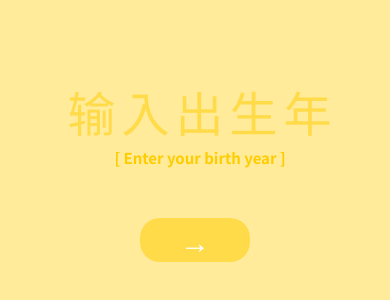
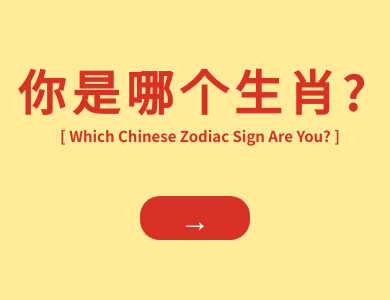
Before and after one commit to skinsshark/cny2020, a React (Create React App) app: page /start in a window 390 px wide. Shown: the part 198-498 px from the top of the page. Built offline with nearby package versions, Linux system fonts and the light colour scheme; a web font is replaced by a local one.

Commit message:
add splash screen

```diff
--- a/src/App.js
+++ b/src/App.js
@@ -1,6 +1,7 @@
 import React from 'react';
 import {useState} from 'react';
 import { MemoryRouter, Route } from 'react-router';
+import Main from './Main';
 import Year from './Year';
 import MonthDay from './MonthDay';
 import Result from './Result';
@@ -30,6 +31,10 @@ function App() {
       <Route
         exact
         path="/"
+        render={() => <Main />}
+      />
+      <Route
+        path="/start"
         render={() => <Year year={year} setYear={setYear} />}
       />
       <Route
--- /dev/null
+++ b/src/Main.css
@@ -0,0 +1,31 @@
+h1, footer a {
+  color: #d93125;
+}
+
+h1 {
+  margin: 0;
+  font-size: calc(1.5*88px);
+  letter-spacing: 18px;
+}
+
+@media only screen and (max-width: 1092px) {
+  h1 {
+    font-size: 80px;
+    letter-spacing: 8px;
+  }
+}
+
+@media only screen and (max-width: 787px) {
+  h1 {
+    font-size: 48px;
+    letter-spacing: 6px;
+  }
+}
+
+.main h3 {
+  color: #d93125;
+}
+
+.main button {
+  background-color: #d93125;
+}
--- /dev/null
+++ b/src/Main.js
@@ -0,0 +1,23 @@
+import React from 'react';
+import { useHistory } from "react-router-dom";
+import './Main.css';
+
+function Main(props) {
+  // const {year, setYear} = props;
+  const history = useHistory();
+
+  function nextPage() {
+    history.push("/start");
+  }
+
+  //星座?
+  return (
+    <main className="main">
+      <h1>你是哪个生肖?</h1>
+      <h3>Which Chinese Zodiac Sign Are You?</h3>
+      <button onClick={nextPage}>&rarr;</button>
+    </main>
+  );
+}
+
+export default Main;
```
